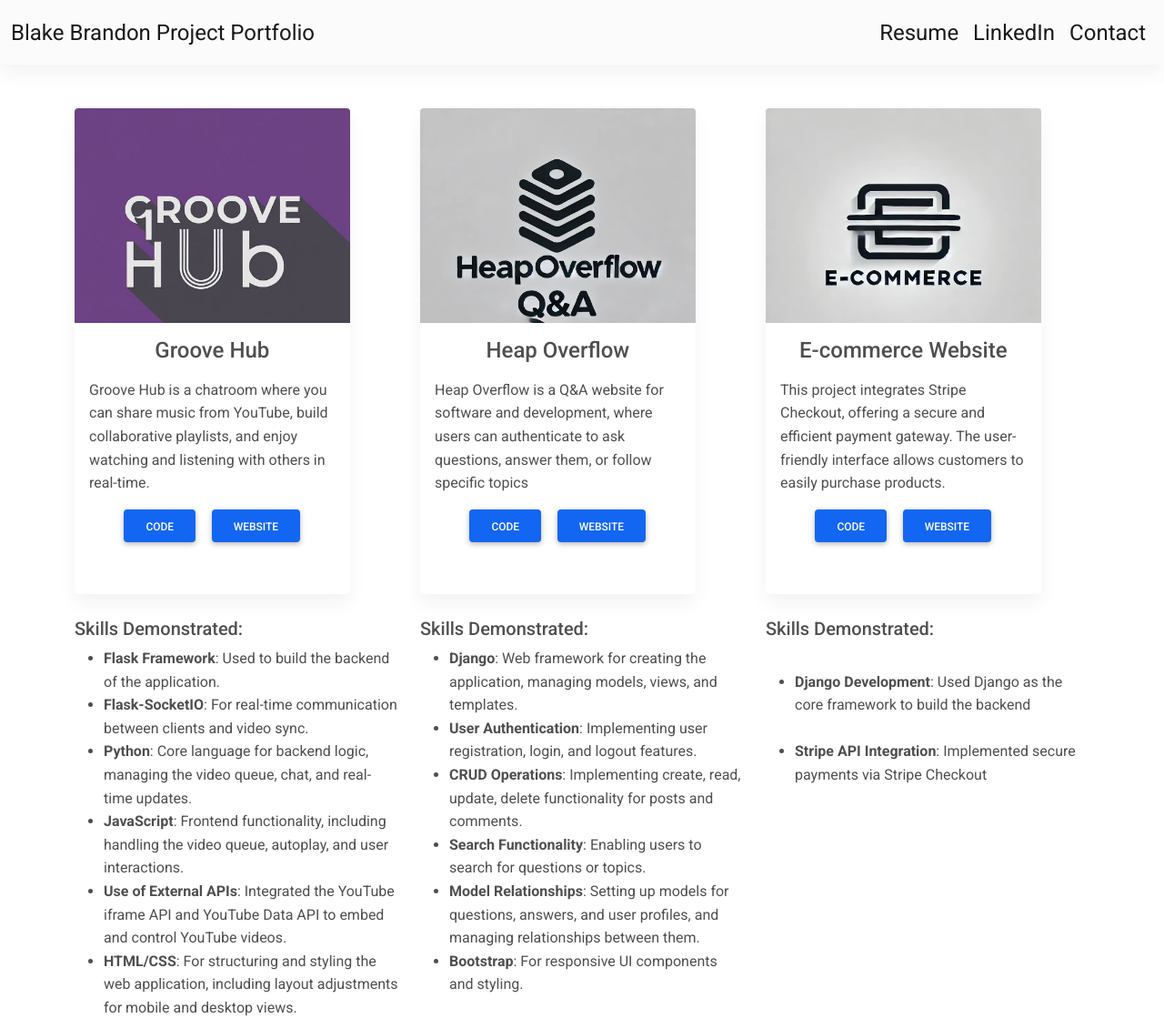
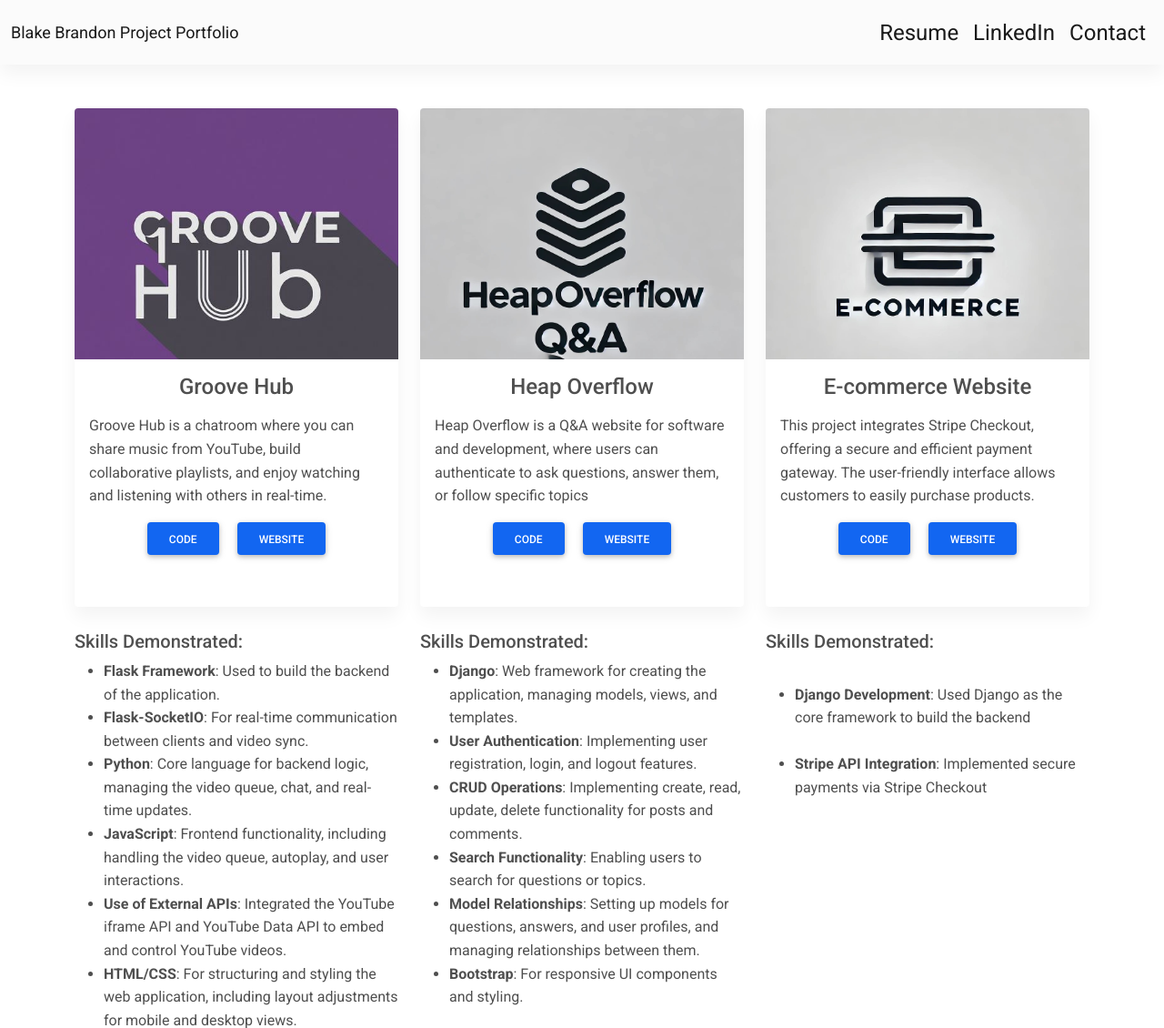
Before and after one commit to blakebrandon-hub/portfolio, a Flask app: page / in a window 1280 px wide. Shown: the top 1130 px of the page at 91% size. Run offline with Flask 3, Linux system fonts and the light colour scheme; some libraries are stand-ins or nearby versions.

Commit message:
Update index.html

```diff
--- a/templates/index.html
+++ b/templates/index.html
@@ -22,7 +22,7 @@
         <header >
   <nav class="navbar navbar-expand-lg navbar-light bg-light" >
     <div class="container-fluid" >
-      <a class="navbar-brand" href="#" style="font-size: 24px;">Blake Brandon Project Portfolio</a>
+      <a class="navbar-brand" href="#" style="font-size: 18px;">Blake Brandon Project Portfolio</a>
       <button class="navbar-toggler" type="button" data-bs-toggle="collapse" data-bs-target="#navbarNav" aria-controls="navbarNav" aria-expanded="false" aria-label="Toggle navigation">
         <span class="navbar-toggler-icon"></span>
       </button>
@@ -81,14 +81,14 @@
 
         <div class="row">
           <div class="col-lg-4 col-md-12 mb-4" >
-            <div class="card" style="width: 85%; height: 50%;">
+            <div class="card" style="width: 100%; height: 50%;">
               <div class="bg-image hover-overlay ripple" data-mdb-ripple-color="light">
                 <a ref="https://groovehub-1d4997d3b5cb.herokuapp.com/"><img src="static/images/groove2.jpg" class="img-fluid" h></a>
 
                   <div class="mask" style="background-color: rgba(251, 251, 251, 0.15);"></div>
                 </a>
               </div>
-              <div class="card-body">
+              <div class="card-body" style="text-align: center;">
                 <h4 class="card-title">Groove Hub</h4>
                 <p class="card-text">
                   <p style="text-align: left;">Groove Hub is a chatroom where you can share music from YouTube, build collaborative playlists, and enjoy watching and listening with others in real-time. </p>
@@ -116,7 +116,7 @@
         </div>
 
           <div class="col-lg-4 col-md-6 mb-4">
-            <div class="card" style="max-width: 85%; height: 50%;">
+            <div class="card" style="max-width: 100%; height: 50%;">
               <div class="bg-image hover-overlay ripple" data-mdb-ripple-color="light">
                 <img src="static/images/heap.jpg" class="img-fluid" />
                 <a href="">
@@ -152,7 +152,7 @@
           </div>
 
           <div class="col-lg-4 col-md-6 mb-4">
-            <div class="card" style="max-width: 85%; height: 50%;">
+            <div class="card" style="max-width: 100%; height: 50%;">
               <div class="bg-image hover-overlay ripple" data-mdb-ripple-color="light">
                 <img src="static/images/ecommerce.jpg" class="img-fluid" />
                 <a href="">
```
